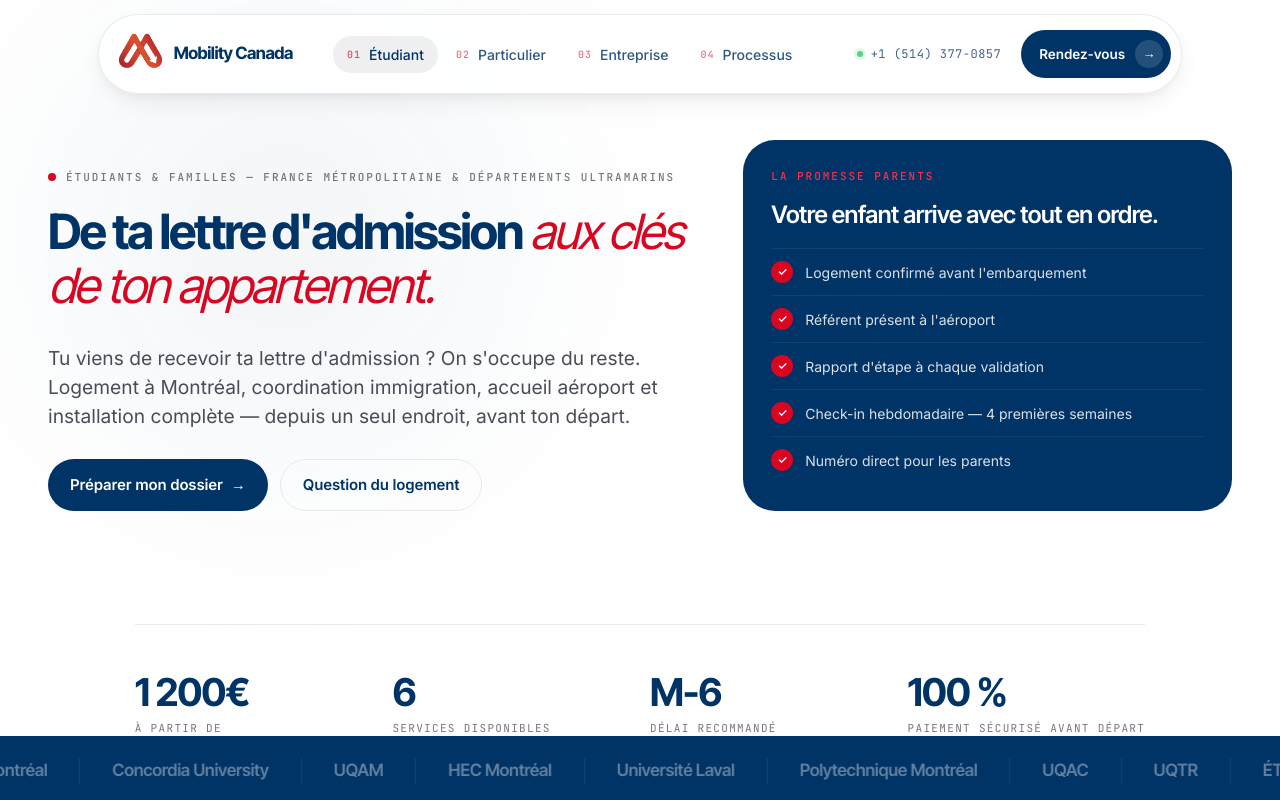
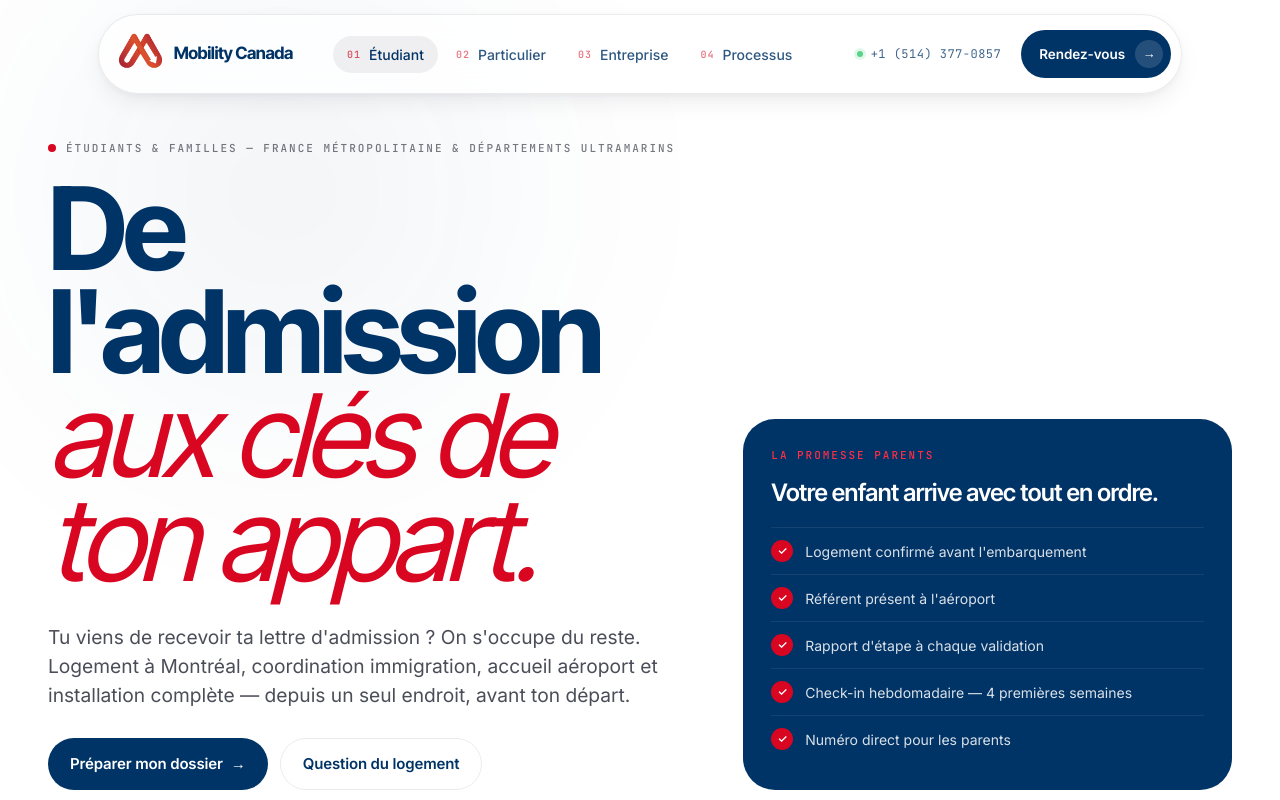
Before and after one commit to 23-creat/mobility-canada, a Next.js app: page /etudiant in a window 1280 px wide. Shown: the top 800 px of the page. Built offline with nearby package versions, Linux system fonts and the light colour scheme.

Commit message:
fix: H1 étudiant — alignement typographique avec les autres pages
Suppression de l'override inline, texte raccourci en 2 lignes
pour matcher le style de la page particulier (clamp 48px→140px)

Co-Authored-By: Claude Sonnet 4.6 <noreply@anthropic.com>

```diff
--- a/src/app/etudiant/page.tsx
+++ b/src/app/etudiant/page.tsx
@@ -71,9 +71,9 @@ export default function EtudiantPage() {
                   <span className="dot" aria-hidden="true" />
                   <span className="eyebrow">Étudiants &amp; familles — France métropolitaine &amp; Départements Ultramarins</span>
                 </div>
-                <h1 id="etudiant-h1" style={{ fontSize: "clamp(32px, 3.8vw, 52px)", lineHeight: 1.1 }}>
-                  De ta lettre d&apos;admission {" "}
-                  <em>aux clés de ton appartement.</em>
+                <h1 id="etudiant-h1">
+                  De l&apos;admission<br />
+                  <em>aux clés de ton appart.</em>
                 </h1>
                 <p>
                   Tu viens de recevoir ta lettre d&apos;admission ? On s&apos;occupe du reste.
```
